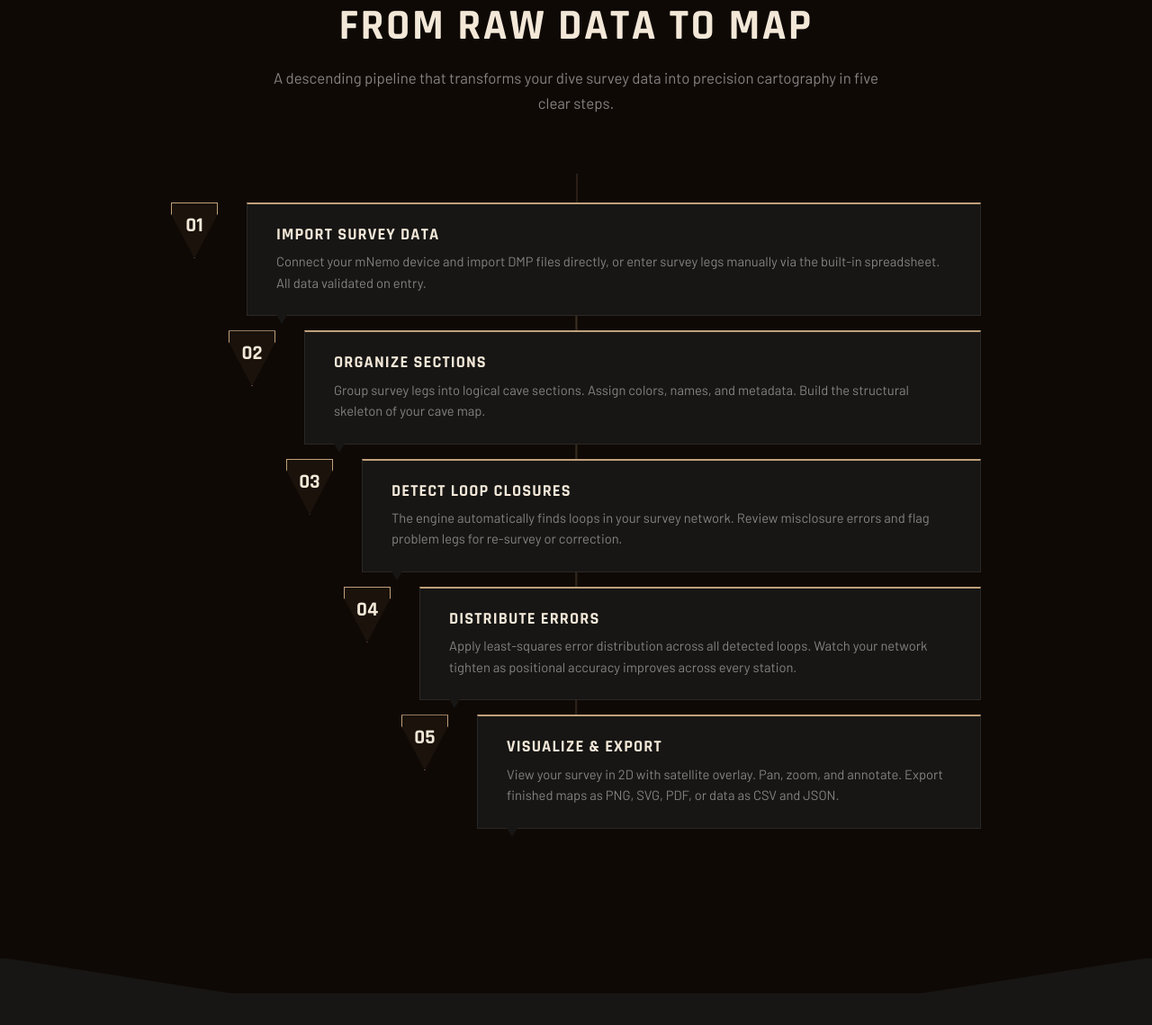
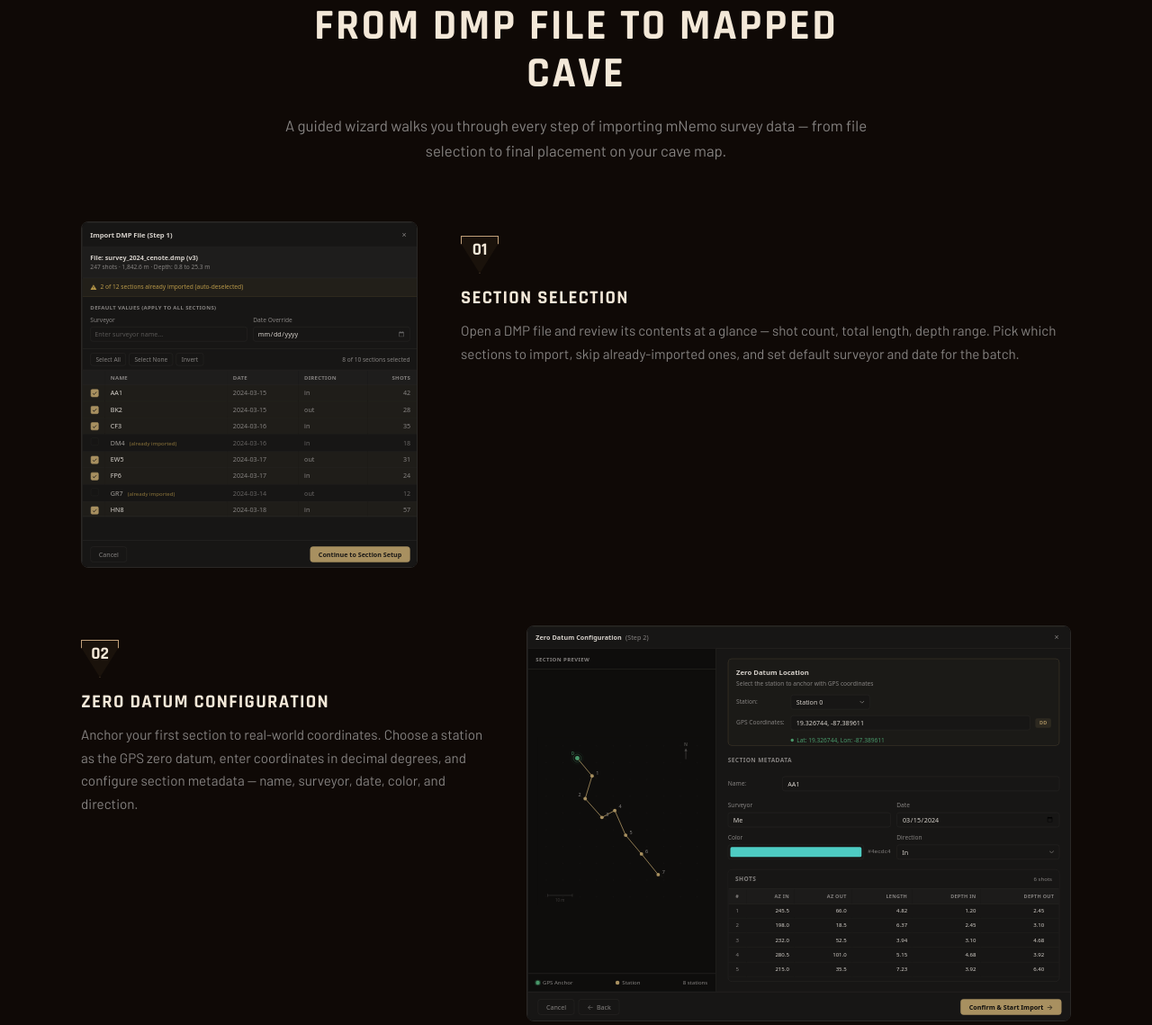
Before and after one commit to Stalagmight/StagWeb, a website: page src/index.html in a window 1280 px wide. Shown: the part 2049-3188 px from the top of the page at 90% size. Drawn offline with nearby package versions, Linux system fonts and the light colour scheme; files that its build step writes are made by us from their sources.

Commit message:
Replace workflow section with 4-step DMP dialog previews
Replaces the generic 5-step cascade with 4 steps matching the actual
DMP import wizard. Each step shows the live dialog mockup in a scaled
iframe alongside descriptive text. Alternating left/right layout.

Co-Authored-By: Claude Opus 4.6 <noreply@anthropic.com>

```diff
--- a/src/index.html
+++ b/src/index.html
@@ -456,7 +456,7 @@ a:hover { color: var(--limestone-50); }
   line-height: 1.65;
 }
 
-/* ===== WORKFLOW — Descending stalactites ===== */
+/* ===== WORKFLOW — Dialog Previews ===== */
 .workflow-section {
   background: var(--basalt-950);
   padding: 6rem 2rem 8rem;
@@ -473,110 +473,123 @@ a:hover { color: var(--limestone-50); }
   clip-path: polygon(0 0, 100% 0, 50% 100%);
 }
 
-.steps-cascade {
-  max-width: 900px;
+.workflow-steps {
+  max-width: 1100px;
   margin: 0 auto;
-  position: relative;
-  padding-top: 2rem;
+  display: flex;
+  flex-direction: column;
+  gap: 4rem;
 }
 
-/* Central drip line */
-.steps-cascade::before {
-  content: '';
-  position: absolute;
-  top: 0; bottom: 0;
-  left: 50%;
-  width: 2px;
-  background: linear-gradient(180deg, var(--sandstone-200), transparent);
-  opacity: 0.15;
+.workflow-step {
+  display: flex;
+  align-items: flex-start;
+  gap: 3rem;
 }
 
-.step {
-  display: flex;
-  align-items: flex-start;
-  gap: 2rem;
-  margin-bottom: 1rem;
-  position: relative;
-  opacity: 0;
-  transform: translateY(-20px);
-  transition: all 0.6s ease;
+.workflow-step.reverse {
+  flex-direction: row-reverse;
 }
 
-.step.revealed {
-  opacity: 1;
-  transform: translateY(0);
+/* Dialog preview iframe container */
+.dialog-preview {
+  flex-shrink: 0;
+  overflow: hidden;
+  border: 1px solid var(--border);
+  border-radius: 8px;
+  background: var(--bg);
+  position: relative;
 }
 
-/* Each step hangs lower — progressive offset */
-.step:nth-child(1) { padding-left: 0; }
-.step:nth-child(2) { padding-left: 4rem; }
-.step:nth-child(3) { padding-left: 8rem; }
-.step:nth-child(4) { padding-left: 12rem; }
-.step:nth-child(5) { padding-left: 16rem; }
-
-/* Drip connector between steps */
-.step::before {
-  content: '';
-  position: absolute;
-  top: -1rem;
-  left: calc(50% - 1px);
-  width: 2px;
-  height: 1rem;
-  background: var(--sandstone-200);
-  opacity: 0.15;
+.dialog-preview iframe {
+  border: none;
+  display: block;
+  transform-origin: top left;
 }
 
-.step:first-child::before { display: none; }
+/* Dialog #1: 680px native width → scale(0.55) = 374px container */
+.dialog-preview[data-dialog="01"] {
+  width: 374px;
+  height: 385px;
+}
 
-.step-number {
-  flex-shrink: 0;
-  width: 52px; height: 62px;
-  display: flex;
+.dialog-preview[data-dialog="01"] iframe {
+  width: 680px;
+  height: 700px;
+  transform: scale(0.55);
+}
+
+/* Dialog #2: 1100px native → scale(0.55) = 605px container */
+.dialog-preview[data-dialog="02"] {
+  width: 605px;
+  height: 440px;
+}
+
+.dialog-preview[data-dialog="02"] iframe {
+  width: 1100px;
+  height: 800px;
+  transform: scale(0.55);
+}
+
+/* Dialog #3: 1000px native → scale(0.55) = 550px container */
+.dialog-preview[data-dialog="03"] {
+  width: 550px;
+  height: 385px;
+}
+
+.dialog-preview[data-dialog="03"] iframe {
+  width: 1000px;
+  height: 700px;
+  transform: scale(0.55);
+}
+
+/* Dialog #4: 1000px native → scale(0.55) = 550px container */
+.dialog-preview[data-dialog="04"] {
+  width: 550px;
+  height: 385px;
+}
+
+.dialog-preview[data-dialog="04"] iframe {
+  width: 1000px;
+  height: 700px;
+  transform: scale(0.55);
+}
+
+/* Step info text */
+.workflow-step-info {
+  flex: 1;
+  padding-top: 1rem;
+}
+
+.workflow-step-badge {
+  display: inline-flex;
   align-items: center;
   justify-content: center;
+  width: 42px;
+  height: 42px;
   font-family: 'Rajdhani', sans-serif;
-  font-size: 1.4rem;
+  font-size: 1.2rem;
   font-weight: 700;
   color: var(--limestone-50);
   background: var(--cave-ember-900);
   border: 1px solid var(--sandstone-200);
   clip-path: polygon(50% 100%, 0% 20%, 0% 0%, 100% 0%, 100% 20%);
-  padding-bottom: 10px;
-  position: relative;
+  padding-bottom: 8px;
+  margin-bottom: 1rem;
 }
 
-.step-content {
-  flex: 1;
-  padding: 1.5rem 2rem;
-  background: var(--panel);
-  border: 1px solid var(--border);
-  border-top: 2px solid var(--sandstone-200);
-  position: relative;
-}
-
-/* Pointed bottom drip on each step card */
-.step-content::after {
-  content: '';
-  position: absolute;
-  bottom: -10px; left: 2rem;
-  width: 0; height: 0;
-  border-left: 6px solid transparent;
-  border-right: 6px solid transparent;
-  border-top: 10px solid var(--panel);
-}
-
-.step-content h3 {
-  font-size: 1.15rem;
+.workflow-step-info h3 {
+  font-size: 1.3rem;
   color: var(--limestone-50);
   text-transform: uppercase;
   letter-spacing: 0.06em;
-  margin-bottom: 0.5rem;
+  margin-bottom: 0.75rem;
 }
 
-.step-content p {
+.workflow-step-info p {
   color: var(--text-secondary);
-  font-size: 0.92rem;
-  line-height: 1.6;
+  font-size: 0.95rem;
+  line-height: 1.7;
 }
 
 /* ===== HIGHLIGHTS ===== */
@@ -812,8 +825,19 @@ a:hover { color: var(--limestone-50); }
 @media (max-width: 900px) {
   .features-grid { grid-template-columns: 1fr; }
   .highlights-grid { grid-template-columns: 1fr; }
-  .step:nth-child(n) { padding-left: 0; }
   .nav-links { display: none; }
+  .workflow-step,
+  .workflow-step.reverse {
+    flex-direction: column;
+    align-items: center;
+  }
+  .dialog-preview {
+    max-width: 100%;
+  }
+  .dialog-preview[data-dialog="02"] {
+    width: 100%;
+    max-width: 605px;
+  }
 }
 
 @media (max-width: 600px) {
@@ -856,7 +880,7 @@ const observer = new IntersectionObserver((entries) => {
   });
 }, { threshold: 0.1, rootMargin: '0px 0px -50px 0px' });
 
-document.querySelectorAll('.reveal, .feature-card, .step, .highlight-card').forEach(el => {
+document.querySelectorAll('.reveal, .feature-card, .highlight-card').forEach(el => {
   observer.observe(el);
 });
 </script>
--- a/src/partials/workflow.html
+++ b/src/partials/workflow.html
@@ -1,45 +1,55 @@
-<!-- WORKFLOW -->
+<!-- WORKFLOW — Import Dialog Previews -->
 <section id="workflow" class="section workflow-section">
   <div class="section-header reveal">
-    <div class="section-label">Workflow</div>
-    <h2>From Raw Data to Map</h2>
-    <p>A descending pipeline that transforms your dive survey data into precision cartography in five clear steps.</p>
+    <div class="section-label">Import Workflow</div>
+    <h2>From DMP File to Mapped Cave</h2>
+    <p>A guided wizard walks you through every step of importing mNemo survey data — from file selection to final placement on your cave map.</p>
   </div>
-  <div class="steps-cascade">
-    <div class="step reveal">
-      <div class="step-number">01</div>
-      <div class="step-content">
-        <h3>Import Survey Data</h3>
-        <p>Connect your mNemo device and import DMP files directly, or enter survey legs manually via the built-in spreadsheet. All data validated on entry.</p>
+  <div class="workflow-steps">
+
+    <div class="workflow-step reveal">
+      <div class="dialog-preview" data-dialog="01">
+        <iframe src="/dialogs/01-section-selection.html" loading="lazy"></iframe>
+      </div>
+      <div class="workflow-step-info">
+        <div class="workflow-step-badge">01</div>
+        <h3>Section Selection</h3>
+        <p>Open a DMP file and review its contents at a glance — shot count, total length, depth range. Pick which sections to import, skip already-imported ones, and set default surveyor and date for the batch.</p>
       </div>
     </div>
-    <div class="step reveal">
-      <div class="step-number">02</div>
-      <div class="step-content">
-        <h3>Organize Sections</h3>
-        <p>Group survey legs into logical cave sections. Assign colors, names, and metadata. Build the structural skeleton of your cave map.</p>
+
+    <div class="workflow-step reverse reveal">
+      <div class="dialog-preview" data-dialog="02">
+        <iframe src="/dialogs/02-zero-datum-config.html" loading="lazy"></iframe>
+      </div>
+      <div class="workflow-step-info">
+        <div class="workflow-step-badge">02</div>
+        <h3>Zero Datum Configuration</h3>
+        <p>Anchor your first section to real-world coordinates. Choose a station as the GPS zero datum, enter coordinates in decimal degrees, and configure section metadata — name, surveyor, date, color, and direction.</p>
       </div>
     </div>
-    <div class="step reveal">
-      <div class="step-number">03</div>
-      <div class="step-content">
-        <h3>Detect Loop Closures</h3>
-        <p>The engine automatically finds loops in your survey network. Review misclosure errors and flag problem legs for re-survey or correction.</p>
+
+    <div class="workflow-step reveal">
+      <div class="dialog-preview" data-dialog="03">
+        <iframe src="/dialogs/03-suggesting.html" loading="lazy"></iframe>
+      </div>
+      <div class="workflow-step-info">
+        <div class="workflow-step-badge">03</div>
+        <h3>Connection Suggesting</h3>
+        <p>For each subsequent section, the system automatically suggests a connection point based on shot matching. Review the confidence level, merge-station mapping, and overlap handling — or pick from alternative connections.</p>
       </div>
     </div>
-    <div class="step reveal">
-      <div class="step-number">04</div>
-      <div class="step-content">
-        <h3>Distribute Errors</h3>
-        <p>Apply least-squares error distribution across all detected loops. Watch your network tighten as positional accuracy improves across every station.</p>
+
+    <div class="workflow-step reverse reveal">
+      <div class="dialog-preview" data-dialog="04">
+        <iframe src="/dialogs/04-manual-placing.html" loading="lazy"></iframe>
+      </div>
+      <div class="workflow-step-info">
+        <div class="workflow-step-badge">04</div>
+        <h3>Manual Placing</h3>
+        <p>When no automatic suggestion fits, take full control. Choose from previous suggestions, connect to an existing station, place manually on the map, or skip the section entirely. Full shot table and metadata remain editable.</p>
       </div>
     </div>
-    <div class="step reveal">
-      <div class="step-number">05</div>
-      <div class="step-content">
-        <h3>Visualize &amp; Export</h3>
-        <p>View your survey in 2D with satellite overlay. Pan, zoom, and annotate. Export finished maps as PNG, SVG, PDF, or data as CSV and JSON.</p>
-      </div>
-    </div>
+
   </div>
 </section>
```
